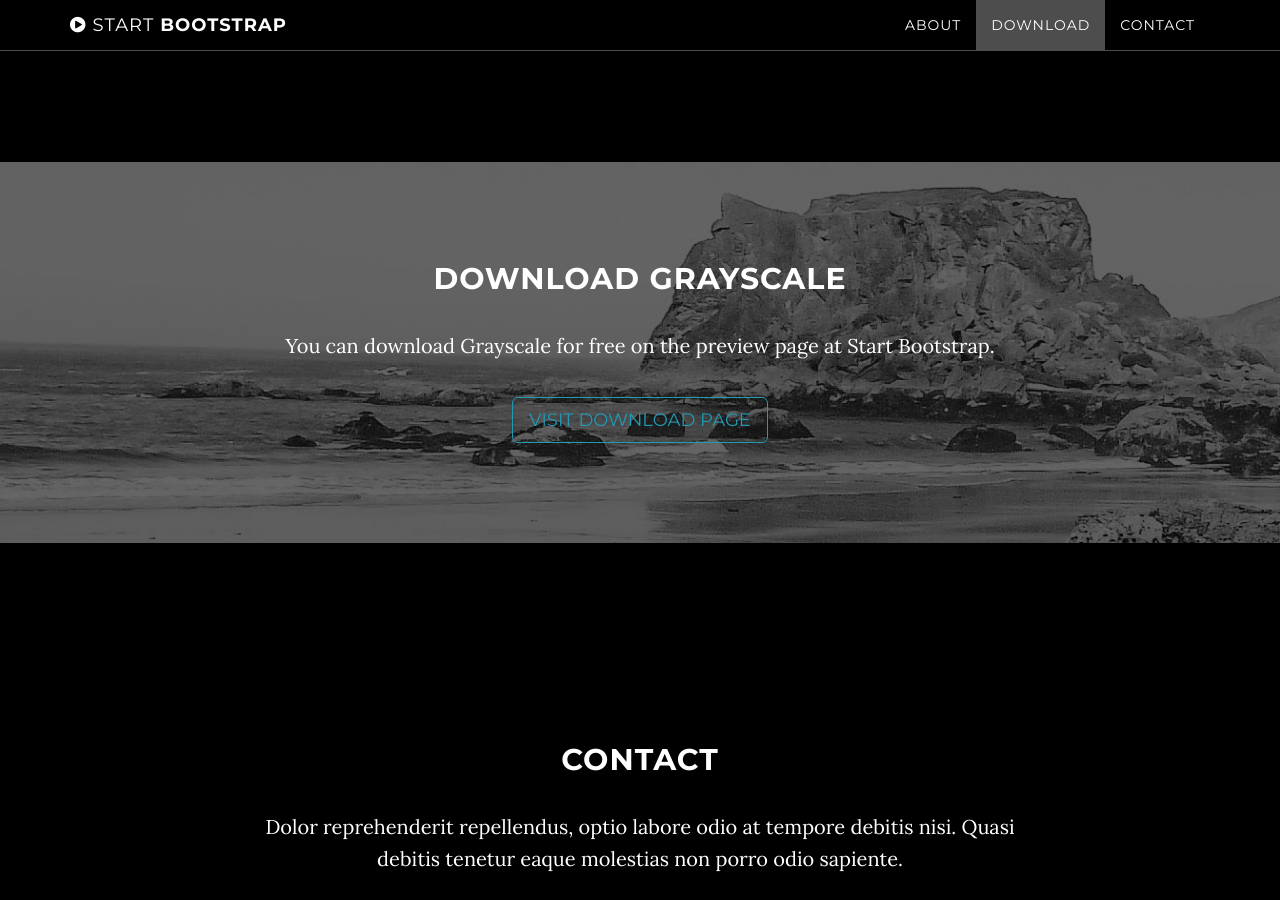
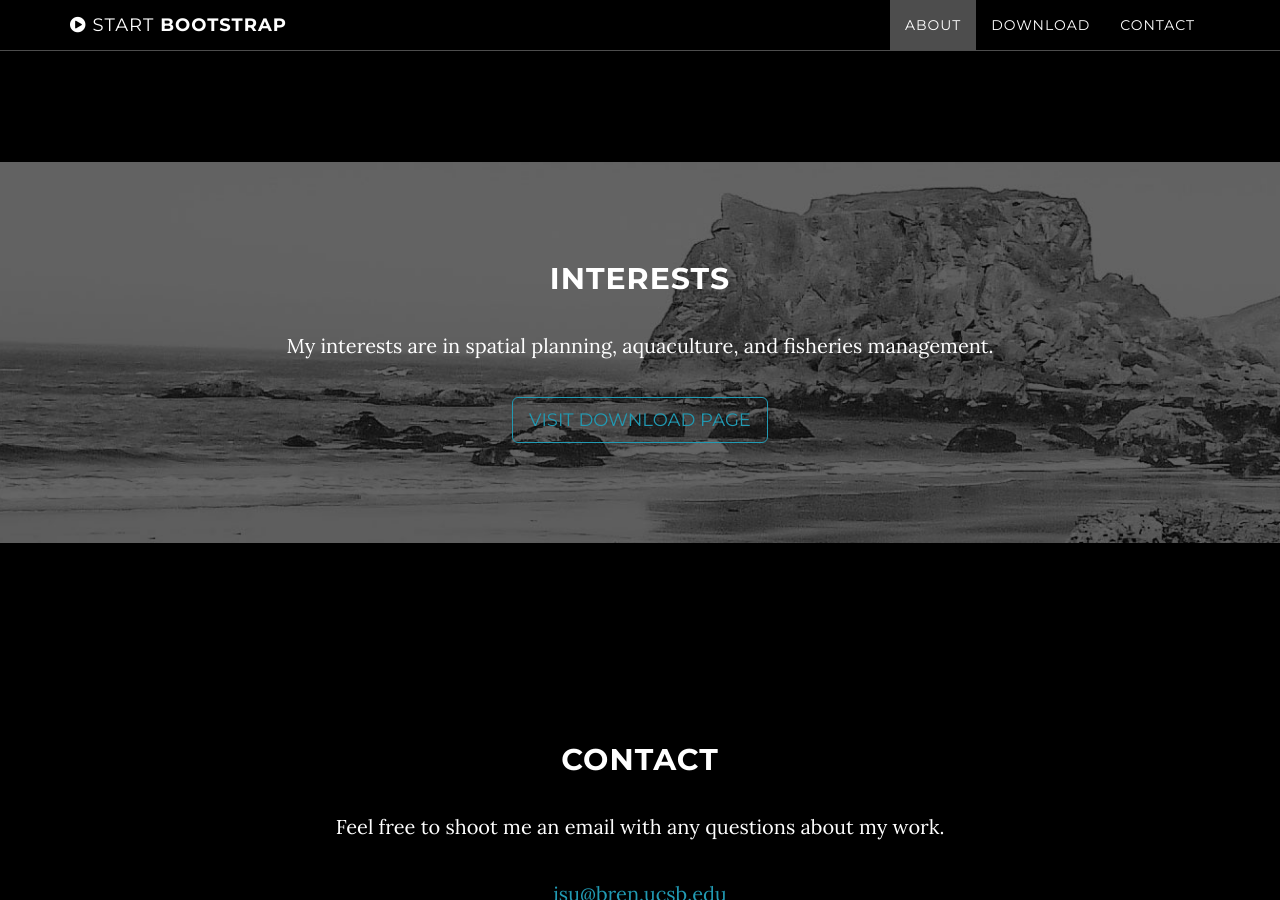
Before and after one commit to SheikhFahimFayasalSowrav/iwensu, a Jekyll site: the page built from index.html, in a window 1280 px wide and 900 px high, scrolled down 1433 px. Built offline with Jekyll 4.4.1, drawn with Linux system fonts in a browser that asks for light colours.

Commit message:
updated contact page, changed download page to interests

```diff
--- a/_includes/contact.html
+++ b/_includes/contact.html
@@ -3,9 +3,11 @@
         <div class="row">
             <div class="col-lg-8 col-lg-offset-2">
                 <h2>Contact</h2>
-                <p>Dolor reprehenderit repellendus, optio labore odio at tempore debitis nisi. Quasi debitis tenetur eaque molestias non porro odio sapiente.</p>
+                <p>Feel free to shoot me an email with any questions about my work.</p>
+
                 <p><a href="mailto:{{ site.email }}">{{ site.email }}</a>
                 </p>
+
                 <ul class="list-inline banner-social-buttons">
                     {% for network in site.social %}
                     <li>
--- a/_includes/download.html
+++ b/_includes/interests.html
@@ -1,10 +1,10 @@
-    <!-- Download Section -->
-    <section id="download" class="content-section text-center">
+    <!-- Interests Section -->
+    <section id="interests" class="content-section text-center">
         <div class="download-section">
             <div class="container">
                 <div class="col-lg-8 col-lg-offset-2">
-                    <h2>Download Grayscale</h2>
-                    <p>You can download Grayscale for free on the preview page at Start Bootstrap.</p>
+                    <h2>Interests</h2>
+                    <p>My interests are in spatial planning, aquaculture, and fisheries management.</p>
                     <a href="http://startbootstrap.com/template-overviews/grayscale/" class="btn btn-default btn-lg">Visit Download Page</a>
                 </div>
             </div>
--- a/_layouts/default.html
+++ b/_layouts/default.html
@@ -5,7 +5,7 @@
     {% include nav.html %}
     {% include header.html %}
     {% include about.html %}
-    {% include download.html %}
+    {% include interests.html %}
     {% include contact.html %}
     {% include footer.html %}
     {% include js.html %}
```
